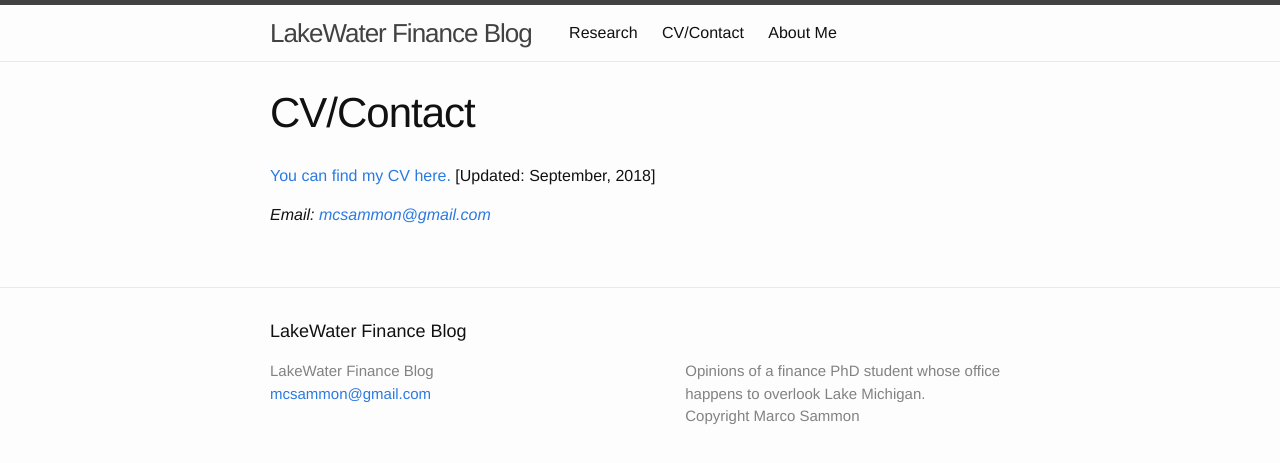
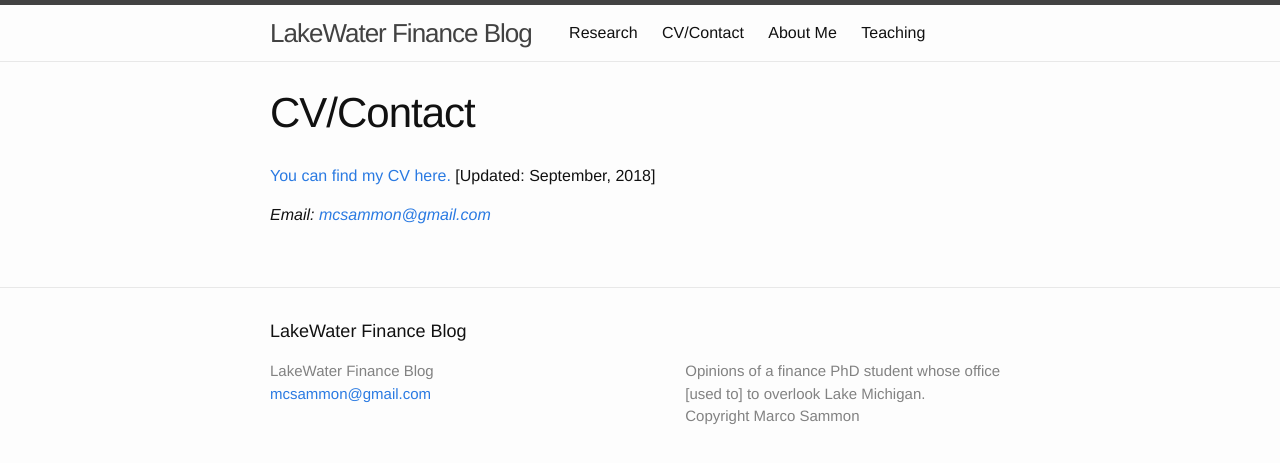
Before and after one commit to mcsammon/mcsammon.github.io, a Jekyll site: the page built from cv-contact.html, in a window 1280 px wide. Shown: the top 463 px of the page. Built offline with Jekyll 4.4.1, drawn with Linux system fonts in a browser that asks for light colours; comment, search, counter and statistics services are not loaded.

Commit message:
add teaching page

```diff
--- a/_config.yml
+++ b/_config.yml
@@ -3,7 +3,7 @@
 title: LakeWater Finance Blog
 email: mcsammon@gmail.com
 description: > # this means to ignore newlines until "baseurl:"
-  Opinions of a finance PhD student whose office happens to overlook Lake Michigan. <br />
+  Opinions of a finance PhD student whose office [used to] to overlook Lake Michigan. <br />
   Copyright Marco Sammon
 baseurl: "" # the subpath of your site, e.g. /blog/
 url: "http://marcosammon.com" # the base hostname & protocol for your site
```
Also changed, not shown: teaching.html (added, +11 -0 lines).
